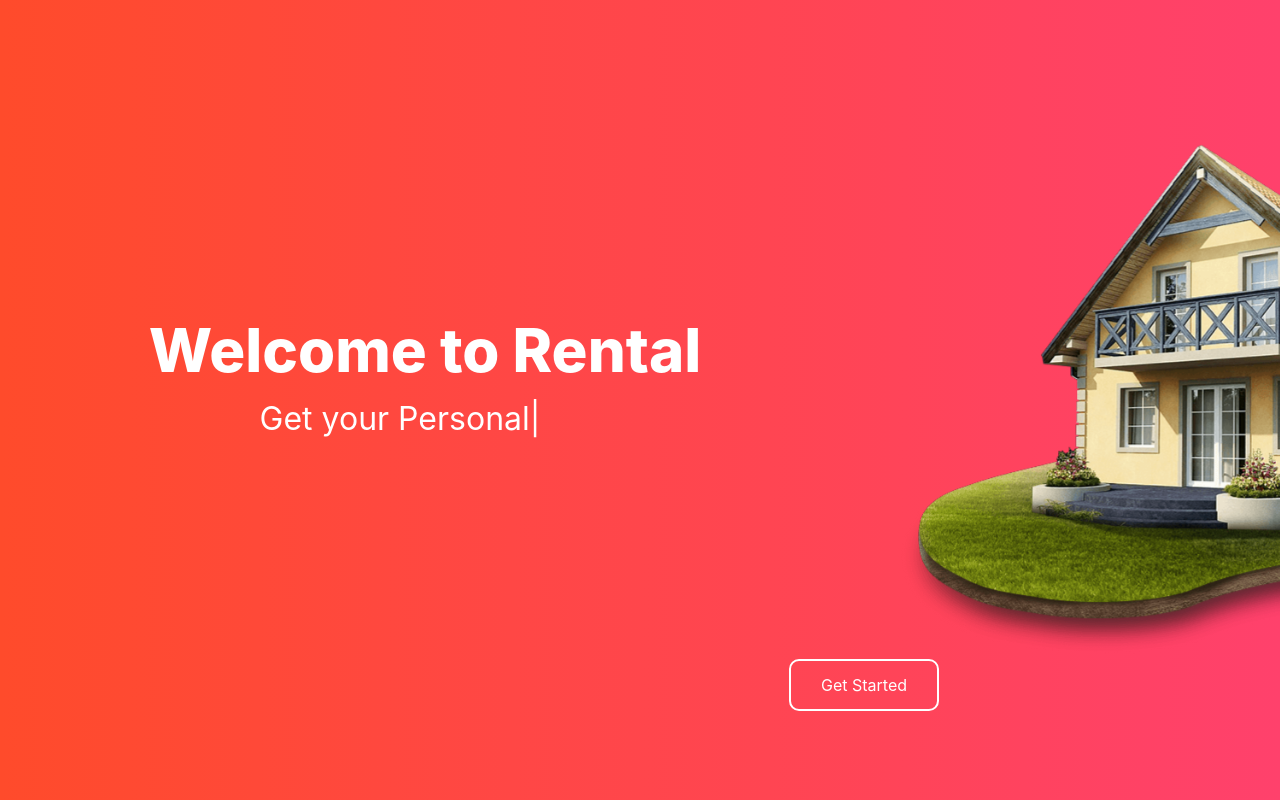
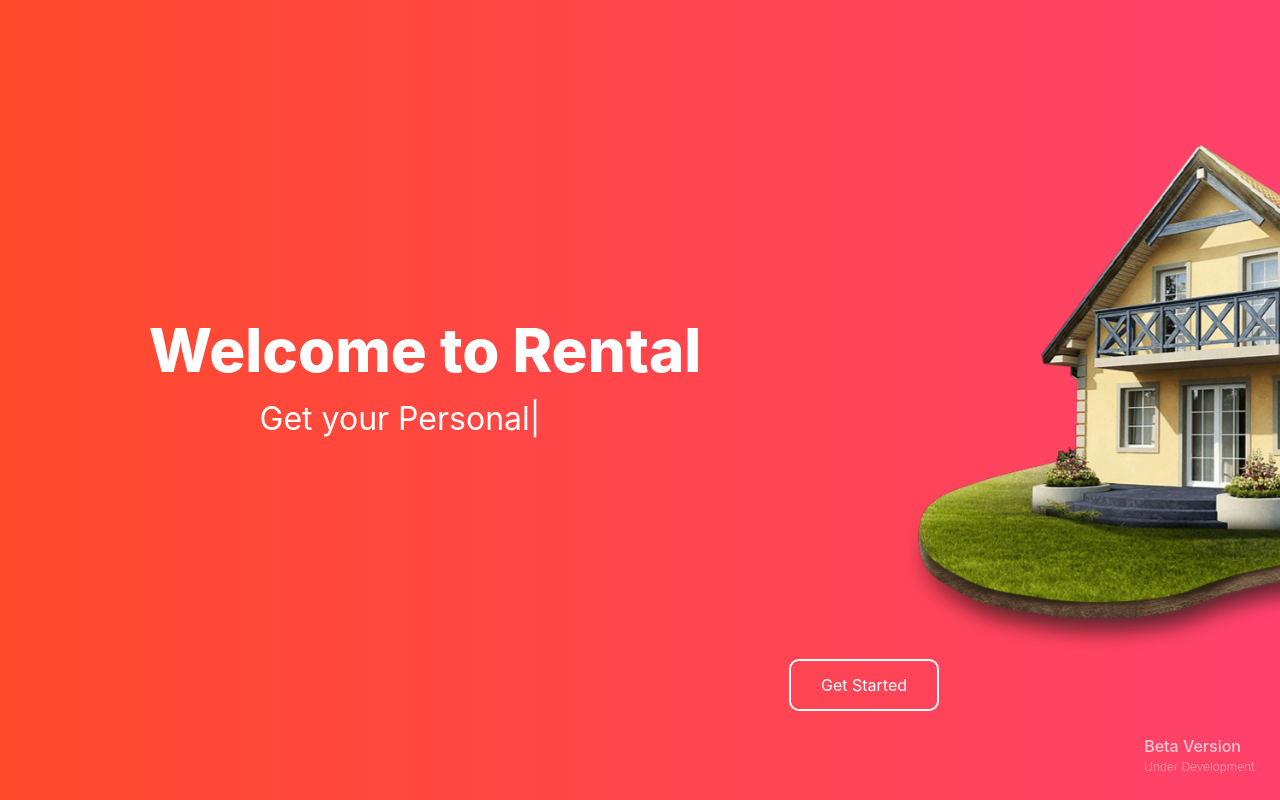
Before and after one commit to chdineshbabu/rental, a React (Create React App) app: page / in a window 1280 px wide. Built offline with nearby package versions, Linux system fonts and the light colour scheme.

Commit message:
All check

```diff
--- a/src/App.js
+++ b/src/App.js
@@ -18,6 +18,10 @@ function App() {
       <Route path="/dashboard" element = {<Dashboard />}>
       </Route>
     </Routes>
+    <div className="beta">
+        <p>Beta Version</p>
+        <p style={{fontWeight:'200', fontSize:'12px'}}>Under Development</p>
+      </div>
   </BrowserRouter>
   );
 }
--- a/src/common/styles.css
+++ b/src/common/styles.css
@@ -450,3 +450,22 @@ img {
     scale: 1.1;
     box-shadow: rgba(0, 0, 0, 0.24) 0px 3px 8px;
   }
+
+  /*-----------------------------------------------------Footer Css ----------------------------------------------------------------*/
+
+  .footer{
+    min-height: 5vh;
+    margin: 2rem;
+    color: white;
+  }
+  .beta{
+    position: absolute;
+    color: white;
+    font-weight: 500;
+    right: 2%;
+    bottom: 3%;
+    opacity: 0.7;
+  }
+  .beta:hover{
+    opacity: 1;
+  }
--- /dev/null
+++ b/src/components/Footer.js
@@ -0,0 +1,15 @@
+import React from 'react'
+
+function Footer() {
+  return (
+    <div className='footer'>
+        <div>
+        <hr className='divider' />
+
+        </div>
+        <p></p>
+    </div>
+  )
+}
+
+export default Footer
--- a/src/pages/Home.js
+++ b/src/pages/Home.js
@@ -8,6 +8,7 @@ import DashForm from '../components/DashForm';
 import {getDocs, collection} from 'firebase/firestore'
 import { db } from '../configuration/firebase'
 import { useEffect, useState } from 'react'
+import Footer from '../components/Footer'
 
 function Home() {
 
@@ -27,7 +28,7 @@ function Home() {
         <div className='card-grid'>
         {postsList?.map((post)=> <Cards post={post}/>)}
         </div>
-
+        <Footer />
     </div>
   )
 }
```
